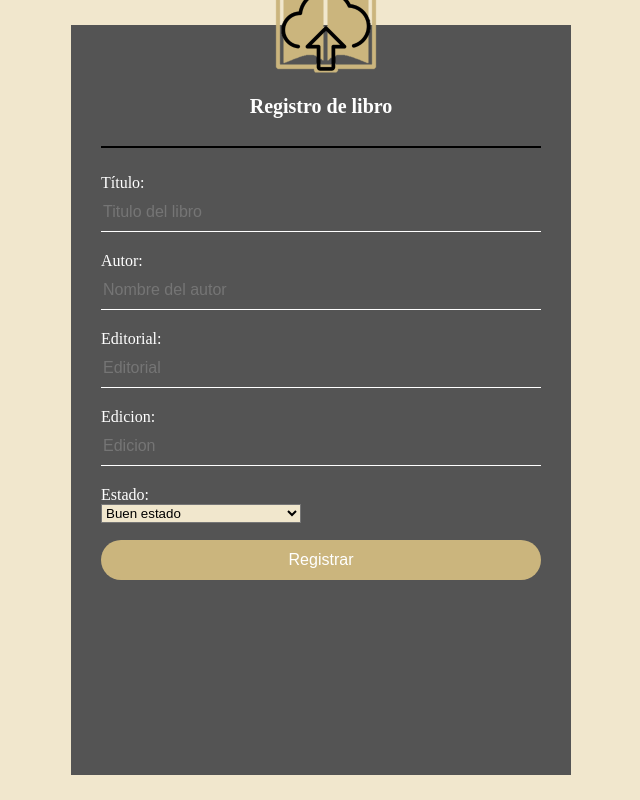
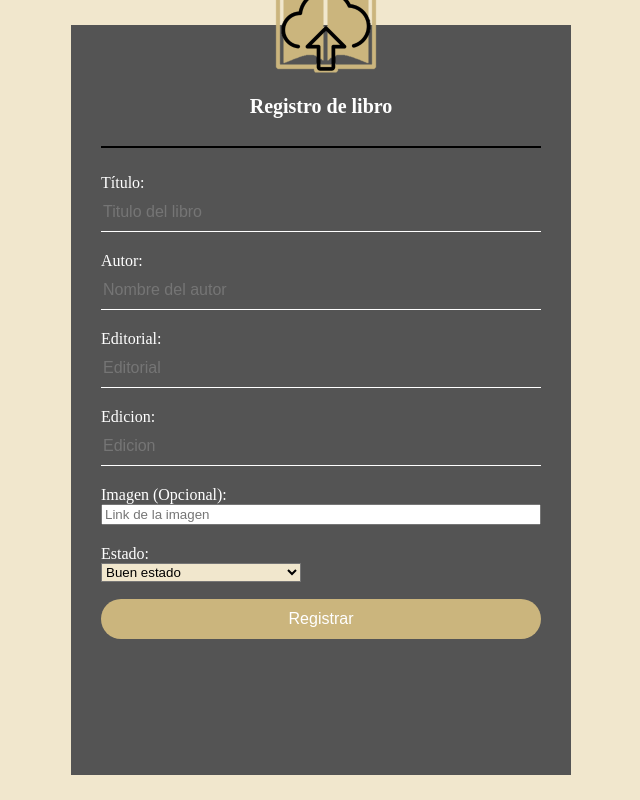
Before and after one commit to EmmanuelME25/APPWEB, a PHP site: page /PRINCIPAL/REGISTRARLIBRO/index.php in a window 1280 px wide. Shown: the whole page, without its empty margins (319-959 px from the left). Run offline with PHP 8.4, Linux system fonts and the light colour scheme; the visitor is signed in with stand-in values (Sample User, id 1).

Commit message:
Agregar input para imagen de libro

```diff
--- a/PRINCIPAL/REGISTRARLIBRO/index.php
+++ b/PRINCIPAL/REGISTRARLIBRO/index.php
@@ -42,6 +42,9 @@ Editorial:<br>
 Edicion:<br>
 <input type="text" name="edicion" required="required" placeholder="Edicion">
 
+Imagen (Opcional):<br>
+<input type="url" name="Imagen" placeholder="Link de la imagen">
+
 Estado:<br>
 <select name="estado">
 <option value="buen">Buen estado</option>
```
